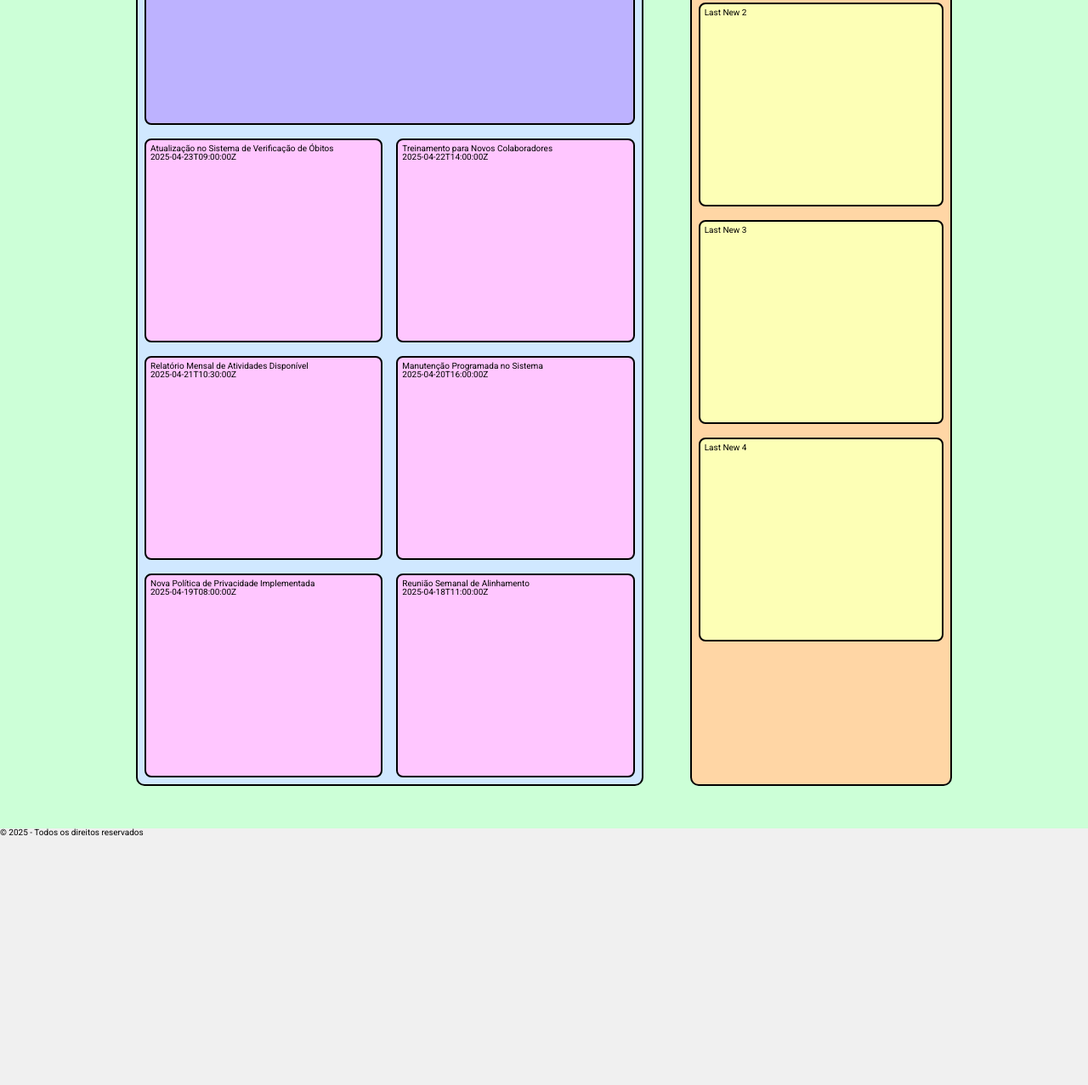
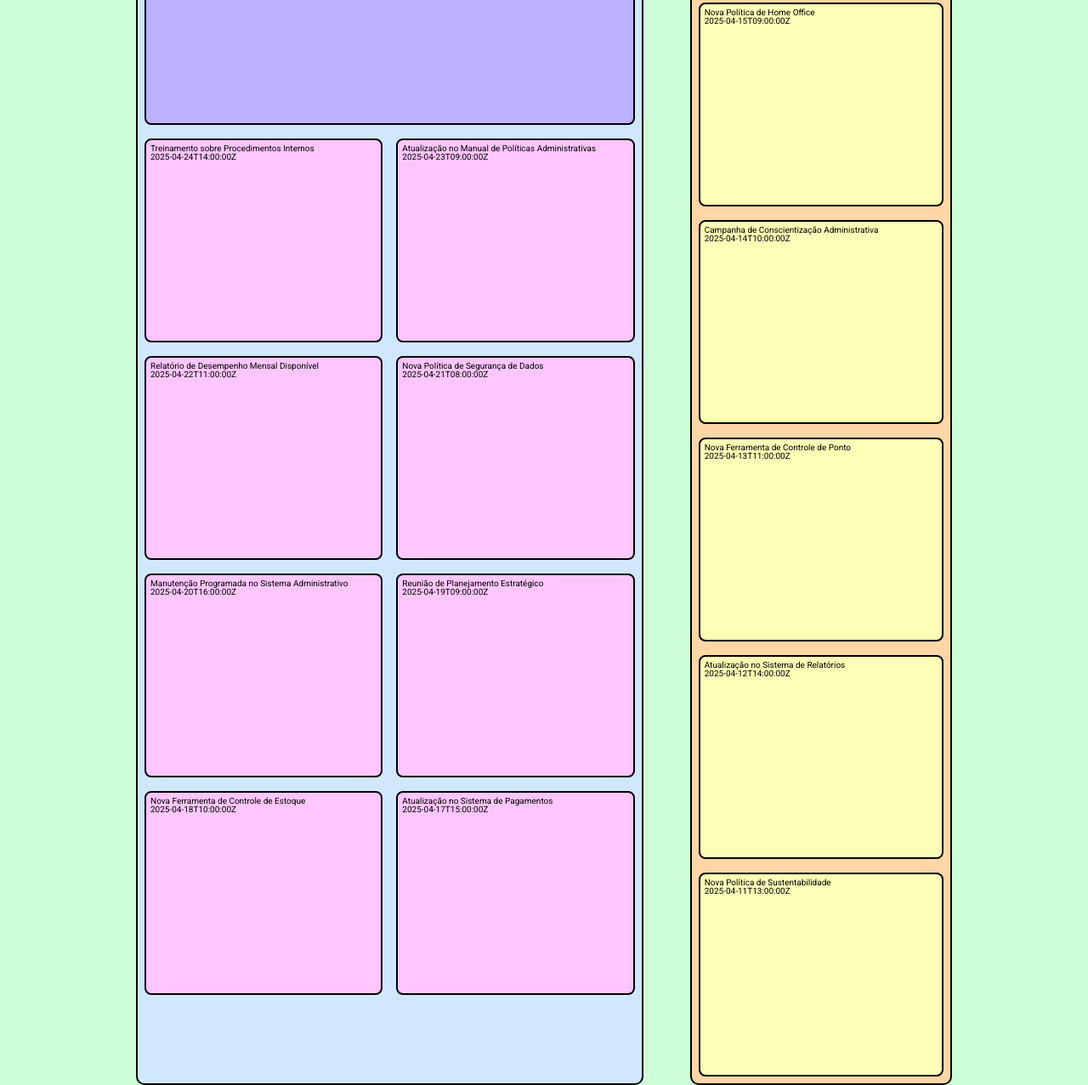
Before and after one commit to UNIT-Residencia-1-Squad-10/SVO, a plain HTML site: page News/index.html in a window 1280 px wide. Shown: the part 553-1830 px from the top of the page at 85% size. Before the commit the page ends 1538 px from the top, so only its background shows below. Drawn offline with Linux system fonts and the light colour scheme.

Commit message:
refactor: melhoria na estrutura de estilos e funções de carregar noticias

```diff
--- /dev/null
+++ b/News/enums.js
@@ -0,0 +1,5 @@
+export const NewsType = {
+    HIGHLIGHT: "highlight",
+    MAIN: "main",
+    LAST: "last",
+};
--- a/News/index.html
+++ b/News/index.html
@@ -7,19 +7,19 @@
     <link rel="stylesheet" href="/shared/reset.css">
     <link rel="stylesheet" href="/shared/styles.css">
     <link rel="stylesheet" href="styles.css">
-   <script src="/shared/components.js" defer></script>
+    <script src="/shared/components.js" defer></script>
 
-   <script type="module">
-    import { loadNews } from './script.js';
+    <script type="module">
+      import { loadNews } from './script.js';
 
-    const newsContainer = document.querySelector('.news__grid--left');
-    const newsHighlightContainer = document.querySelector('.news__main');
-    const dataLocation = '../data/news.json';
+      const highlightContainer = document.querySelector('.news__container--highlight');
+      const mainContainer = document.querySelector('.news__container--main');
+      const lastNewsContainer = document.querySelector('.news__container--lastNews');
+      const dataLocation = '../data/news.json';
 
-    loadNews(newsContainer, dataLocation);
+      loadNews(highlightContainer, mainContainer, lastNewsContainer, dataLocation);
 
-  </script>
-
+    </script>
   </head>
   <body>
     <svo-header></svo-header>
@@ -27,19 +27,18 @@
       <div class="news">
         <div class="news__panel--left">
           <div class="news__title--left">Notícias Principais</div>
-          <div class="news__main"> <!-- A notícia em destaque será carregada dinamicamente aqui --></div>
-          <div class="news__grid--left">
-            <!-- As notícias serão carregadas aqui de maneira dinâmica -->
+          <div class="news__container--highlight">
+            <!-- A notícia em destaque será carregada dinamicamente aqui -->
+          </div>
+          <div class="news__container--main">
+            <!-- As notícias principais serão carregadas aqui de maneira dinâmica -->
           </div>
         </div>
 
         <div class="news__panel--right">
           <div class="news__title--right">Últimas Notícias</div>
-          <div class="news__grid--right">
-            <div class="news__card--right">Last New 1</div>
-            <div class="news__card--right">Last New 2</div>
-            <div class="news__card--right">Last New 3</div>
-            <div class="news__card--right">Last New 4</div>
+          <div class="news__container--lastNews">
+            <!-- As últimas notícias serão carregadas aqui de maneira dinâmica -->
           </div>
         </div>
       </div>
--- a/News/script.js
+++ b/News/script.js
@@ -1,38 +1,61 @@
-export function loadNews(container, dataLocation) {
+import { NewsType } from './enums.js';
+
+export function loadHighlightNews(container, newsItem) {
+    const highlightCard = document.createElement("div");
+    highlightCard.classList.add("news__card--highlight");
+    highlightCard.innerHTML = `
+        <h2>${newsItem.title}</h2>
+        <p>${newsItem.date}</p>
+        <p>${newsItem.content}</p>
+    `;
+    container.appendChild(highlightCard);
+}
+
+export function loadMainNews(container, newsItems) {
+    newsItems.forEach(item => {
+        const mainCard = document.createElement("div");
+        mainCard.classList.add("news__card--main");
+        mainCard.innerHTML = `
+            <h2>${item.title}</h2>
+            <p>${item.date}</p>
+        `;
+        container.appendChild(mainCard);
+    });
+}
+
+export function loadLastNews(container, newsItems) {
+    newsItems.forEach(item => {
+        const lastNewsCard = document.createElement("div");
+        lastNewsCard.classList.add("news__card--lastNews");
+        lastNewsCard.innerHTML = `
+            <h3>${item.title}</h3>
+            <p>${item.date}</p>
+        `;
+        container.appendChild(lastNewsCard);
+    });
+}
+
+// Função principal para carregar as notícias
+export function loadNews(highlightContainer, mainContainer, lastNewsContainer, dataLocation) {
     fetch(dataLocation)
         .then(response => {
-        if(!response.ok) {
+            if (!response.ok) {
                 throw new Error("Erro ao carregar as notícias");
             }
             return response.json();
         })
         .then(news => {
-        news.forEach(item => {
-            const cardNew = document.createElement("div");
-            if(item.highlightNew) {
-                highlightDiv = document.querySelector(".news__main");
-                highlightDiv.innerHTML = `
-                    <h2>${item.title}</h2>
-                `;
-            } else if (item.mainNew) {
-                cardNew.classList.add("news__card--left");
+            const highlightNew = news.find(item => item.type === NewsType.HIGHLIGHT);
+            const mainNews = news.filter(item => item.type === NewsType.MAIN);
+            const lastNews = news.filter(item => item.type === NewsType.LAST);
 
-                cardNew.innerHTML = `
-                    <h2>${item.title}</h2>
-                    <p>${item.date}</p>
-                `;
-            } else if (item.lastNew) {
-                cardNew.classList.add("news__card--right");
-
-                cardNew.innerHTML = `
-                    <h2>${item.title}</h2>
-                    <p>${item.date}</p>
-                `;
+            if (highlightNew) {
+                loadHighlightNews(highlightContainer, highlightNew);
             }
-            container.appendChild(cardNew);
-        });
+            loadMainNews(mainContainer, mainNews);
+            loadLastNews(lastNewsContainer, lastNews);
         })
         .catch(error => {
             console.error("Erro ao carregar as notícias:", error);
-    })
+        });
 }
--- a/News/styles.css
+++ b/News/styles.css
@@ -24,7 +24,7 @@
   padding: 5px;
 }
 
-.news__main {
+.news__container--highlight {
   height: 400px;
   border: 2px solid black;
   background-color: #bdb2ff;
@@ -32,13 +32,13 @@
   padding: 5px;
 }
 
-.news__grid--left {
+.news__container--main {
   display: grid;
   grid-template-columns: repeat(2, 1fr);
   gap: 16px;
 }
 
-.news__grid--left > .news__card--left {
+.news__card--main {
   height: 240px;
   border: 2px solid black;
   background-color: #ffc6ff;
@@ -57,7 +57,7 @@
   border-radius: 10px;
 }
 
-.news__title--right{
+.news__title--right {
   height: 40px;
   border: 2px solid black;
   background-color: #ffadad;
@@ -65,13 +65,13 @@
   padding: 5px;
 }
 
-.news__grid--right {
+.news__container--lastNews {
   display: flex;
   flex-direction: column;
   gap: 16px;
 }
 
-.news__grid--right > .news__card--right {
+.news__card--lastNews {
   height: 240px;
   border: 2px solid black;
   background-color: #fdffb6;
--- a/data/news.json
+++ b/data/news.json
@@ -1,68 +1,137 @@
 [
     {
         "id": 1,
-        "title": "Atualização no Sistema de Verificação de Óbitos",
-        "content": "O sistema de verificação de óbitos foi atualizado para incluir novos relatórios automatizados. A atualização visa melhorar a eficiência no processamento de dados.",
-        "author": "Equipe SVO",
-        "date": "2025-04-23T09:00:00Z",
-        "image": "https://example.com/images/atualizacao-sistema.jpg",
-        "highlightNew": false,
-        "mainNew": true,
-        "lastNew": false
+        "title": "Nova Ferramenta de Gestão Administrativa",
+        "content": "Uma nova ferramenta de gestão foi implementada para otimizar os processos administrativos e melhorar a eficiência das operações.",
+        "author": "Equipe de TI",
+        "date": "2025-04-25T10:00:00Z",
+        "image": "https://example.com/images/gestao.jpg",
+        "type": "highlight"
     },
     {
         "id": 2,
-        "title": "Treinamento para Novos Colaboradores",
-        "content": "Um treinamento será realizado na próxima semana para capacitar novos colaboradores no uso do sistema de verificação de óbitos. Inscrições estão abertas até sexta-feira.",
+        "title": "Treinamento sobre Procedimentos Internos",
+        "content": "Um treinamento será realizado para reforçar os procedimentos internos e garantir a conformidade com as políticas administrativas.",
         "author": "Recursos Humanos",
-        "date": "2025-04-22T14:00:00Z",
+        "date": "2025-04-24T14:00:00Z",
         "image": "https://example.com/images/treinamento.jpg",
-        "highlightNew": false,
-        "mainNew": true,
-        "lastNew": false
+        "type": "main"
     },
     {
         "id": 3,
-        "title": "Relatório Mensal de Atividades Disponível",
-        "content": "O relatório mensal de atividades do SVO já está disponível para consulta. Ele inclui dados sobre óbitos verificados, causas registradas e tempo médio de processamento.",
-        "author": "Departamento de Estatísticas",
-        "date": "2025-04-21T10:30:00Z",
-        "image": "https://example.com/images/relatorio.jpg",
-        "highlightNew": false,
-        "mainNew": true,
-        "lastNew": false
+        "title": "Atualização no Manual de Políticas Administrativas",
+        "content": "O manual de políticas administrativas foi atualizado com novas diretrizes para melhorar a governança corporativa.",
+        "author": "Departamento Jurídico",
+        "date": "2025-04-23T09:00:00Z",
+        "image": "https://example.com/images/manual.jpg",
+        "type": "main"
     },
     {
         "id": 4,
-        "title": "Manutenção Programada no Sistema",
-        "content": "O sistema de verificação de óbitos estará fora do ar para manutenção programada no próximo sábado, das 22h às 4h. Pedimos desculpas por qualquer inconveniente.",
+        "title": "Relatório de Desempenho Mensal Disponível",
+        "content": "O relatório de desempenho administrativo do último mês já está disponível para consulta no portal interno.",
+        "author": "Departamento de Estatísticas",
+        "date": "2025-04-22T11:00:00Z",
+        "image": "https://example.com/images/relatorio.jpg",
+        "type": "main"
+    },
+    {
+        "id": 5,
+        "title": "Nova Política de Segurança de Dados",
+        "content": "Uma nova política de segurança de dados foi implementada para proteger informações sensíveis e garantir a conformidade com a LGPD.",
+        "author": "Departamento Jurídico",
+        "date": "2025-04-21T08:00:00Z",
+        "image": "https://example.com/images/seguranca.jpg",
+        "type": "main"
+    },
+    {
+        "id": 6,
+        "title": "Manutenção Programada no Sistema Administrativo",
+        "content": "O sistema administrativo estará fora do ar para manutenção programada no próximo sábado, das 22h às 4h.",
         "author": "Equipe de TI",
         "date": "2025-04-20T16:00:00Z",
         "image": "https://example.com/images/manutencao.jpg",
-        "highlightNew": false,
-        "mainNew": true,
-        "lastNew": false
+        "type": "main"
     },
     {
-        "id": 5,
-        "title": "Nova Política de Privacidade Implementada",
-        "content": "A nova política de privacidade do SVO foi implementada para garantir maior segurança e transparência no tratamento de dados sensíveis.",
-        "author": "Departamento Jurídico",
-        "date": "2025-04-19T08:00:00Z",
-        "image": "https://example.com/images/politica-privacidade.jpg",
-        "highlightNew": false,
-        "mainNew": true,
-        "lastNew": false
+        "id": 7,
+        "title": "Reunião de Planejamento Estratégico",
+        "content": "Uma reunião de planejamento estratégico será realizada para definir as metas administrativas do próximo trimestre.",
+        "author": "Coordenação Geral",
+        "date": "2025-04-19T09:00:00Z",
+        "image": "https://example.com/images/planejamento.jpg",
+        "type": "main"
     },
     {
-        "id": 6,
-        "title": "Reunião Semanal de Alinhamento",
-        "content": "A reunião semanal de alinhamento será realizada na próxima segunda-feira às 9h. Todos os departamentos estão convidados a participar.",
-        "author": "Coordenação Geral",
-        "date": "2025-04-18T11:00:00Z",
-        "image": "https://example.com/images/reuniao.jpg",
-        "highlightNew": false,
-        "mainNew": true,
-        "lastNew": false
+        "id": 8,
+        "title": "Nova Ferramenta de Controle de Estoque",
+        "content": "Uma nova ferramenta foi implementada para melhorar o controle de estoque e reduzir desperdícios.",
+        "author": "Equipe de Logística",
+        "date": "2025-04-18T10:00:00Z",
+        "image": "https://example.com/images/estoque.jpg",
+        "type": "main"
+    },
+    {
+        "id": 9,
+        "title": "Atualização no Sistema de Pagamentos",
+        "content": "O sistema de pagamentos foi atualizado para incluir novas funcionalidades e melhorar a experiência do usuário.",
+        "author": "Equipe de TI",
+        "date": "2025-04-17T15:00:00Z",
+        "image": "https://example.com/images/pagamentos.jpg",
+        "type": "main"
+    },
+    {
+        "id": 10,
+        "title": "Aviso de Feriado Administrativo",
+        "content": "Informamos que o próximo feriado administrativo será na segunda-feira, dia 28 de abril.",
+        "author": "Recursos Humanos",
+        "date": "2025-04-16T08:00:00Z",
+        "image": "https://example.com/images/feriado.jpg",
+        "type": "last"
+    },
+    {
+        "id": 11,
+        "title": "Nova Política de Home Office",
+        "content": "Uma nova política de home office foi implementada para flexibilizar o trabalho remoto dos colaboradores.",
+        "author": "Recursos Humanos",
+        "date": "2025-04-15T09:00:00Z",
+        "image": "https://example.com/images/homeoffice.jpg",
+        "type": "last"
+    },
+    {
+        "id": 12,
+        "title": "Campanha de Conscientização Administrativa",
+        "content": "Uma campanha foi lançada para conscientizar os colaboradores sobre a importância da organização administrativa.",
+        "author": "Comunicação Interna",
+        "date": "2025-04-14T10:00:00Z",
+        "image": "https://example.com/images/conscientizacao.jpg",
+        "type": "last"
+    },
+    {
+        "id": 13,
+        "title": "Nova Ferramenta de Controle de Ponto",
+        "content": "Uma nova ferramenta foi implementada para facilitar o controle de ponto dos colaboradores.",
+        "author": "Recursos Humanos",
+        "date": "2025-04-13T11:00:00Z",
+        "image": "https://example.com/images/controleponto.jpg",
+        "type": "last"
+    },
+    {
+        "id": 14,
+        "title": "Atualização no Sistema de Relatórios",
+        "content": "O sistema de relatórios foi atualizado para incluir novos gráficos e análises detalhadas.",
+        "author": "Departamento de Estatísticas",
+        "date": "2025-04-12T14:00:00Z",
+        "image": "https://example.com/images/relatorios.jpg",
+        "type": "last"
+    },
+    {
+        "id": 15,
+        "title": "Nova Política de Sustentabilidade",
+        "content": "Uma nova política de sustentabilidade foi implementada para reduzir o impacto ambiental das operações administrativas.",
+        "author": "Departamento de Sustentabilidade",
+        "date": "2025-04-11T13:00:00Z",
+        "image": "https://example.com/images/sustentabilidade.jpg",
+        "type": "last"
     }
 ]
```
Lines whose indentation alone changed are shown as unchanged.
